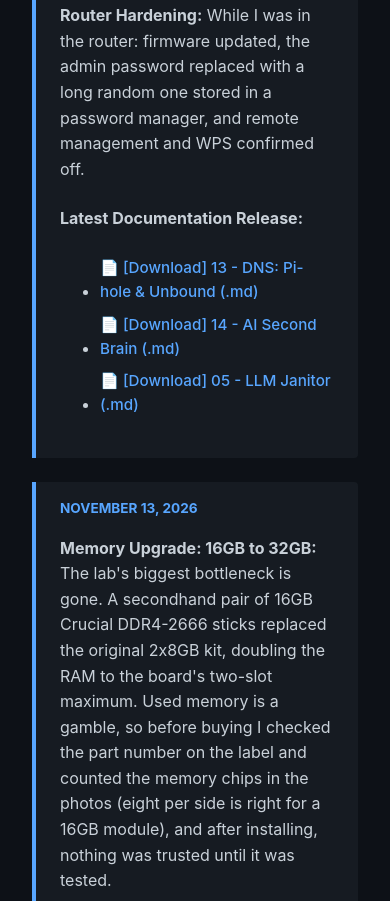
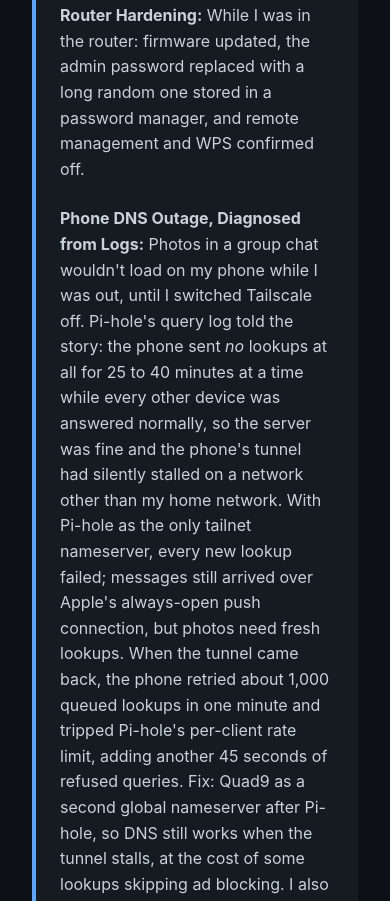
Before and after one commit to Hartmut-dev/Website, a plain HTML site: page homelab-blog.html in a window 390 px wide. Shown: the part 7637-8538 px from the top of the page. Drawn offline with Linux system fonts and the light colour scheme.

Commit message:
DNS page 13, log, blog: phone tunnel-stall DNS outage diagnosed; Quad9 fallback nameserver
Co-Authored-By: Claude Opus 5.5 <noreply@anthropic.com>

```diff
--- a/homelab-blog.html
+++ b/homelab-blog.html
@@ -89,6 +89,7 @@
                 <p><strong>New: Projects Page:</strong> The lab's six most meaningful projects are now written up as short case studies on a new <a href="projects.html" style="color: var(--accent);">Projects page</a>, each as problem, what I did, and result (including what broke), with links to the full documentation.</p>
                 <p><strong>Maintenance Pass:</strong> Cleared the open-items list. All 72 pending package updates went in through a reviewed script that writes its own log and keeps my edited config files, including systemd, containerd and the NVIDIA container toolkit. Then came a deliberate reboot test, after last week's lesson: all nine containers came back unattended, the GPU was still visible in both GPU containers, and DNS, Tailscale and the game tunnel all reconnected. The server clock moved from UTC to local Perth time. A "missing" game-server backup turned out to be no bug at all: the manual backup had been created fine, then rotated out two days later by the eight-backup retention, which counts manual backups too.</p>
                 <p><strong>Router Hardening:</strong> While I was in the router: firmware updated, the admin password replaced with a long random one stored in a password manager, and remote management and WPS confirmed off.</p>
+                <p><strong>Phone DNS Outage, Diagnosed from Logs:</strong> Photos in a group chat wouldn't load on my phone while I was out, until I switched Tailscale off. Pi-hole's query log told the story: the phone sent <em>no</em> lookups at all for 25 to 40 minutes at a time while every other device was answered normally, so the server was fine and the phone's tunnel had silently stalled on a network other than my home network. With Pi-hole as the only tailnet nameserver, every new lookup failed; messages still arrived over Apple's always-open push connection, but photos need fresh lookups. When the tunnel came back, the phone retried about 1,000 queued lookups in one minute and tripped Pi-hole's per-client rate limit, adding another 45 seconds of refused queries. Fix: Quad9 as a second global nameserver after Pi-hole, so DNS still works when the tunnel stalls, at the cost of some lookups skipping ad blocking. I also moved the site's three copied stylesheets into one shared file, the first step of a redesign.</p>
                 <p><strong>Latest Documentation Release:</strong></p>
                 <ul>
                     <li><a href="docs/13_DNS_Pihole_and_Unbound.md" class="nav-link" style="margin-bottom: 0.5rem; font-size: 0.95rem;">&#128196; [Download] 13 - DNS: Pi-hole &amp; Unbound (.md)</a></li>
```
Also changed, not shown: 2 other files.
